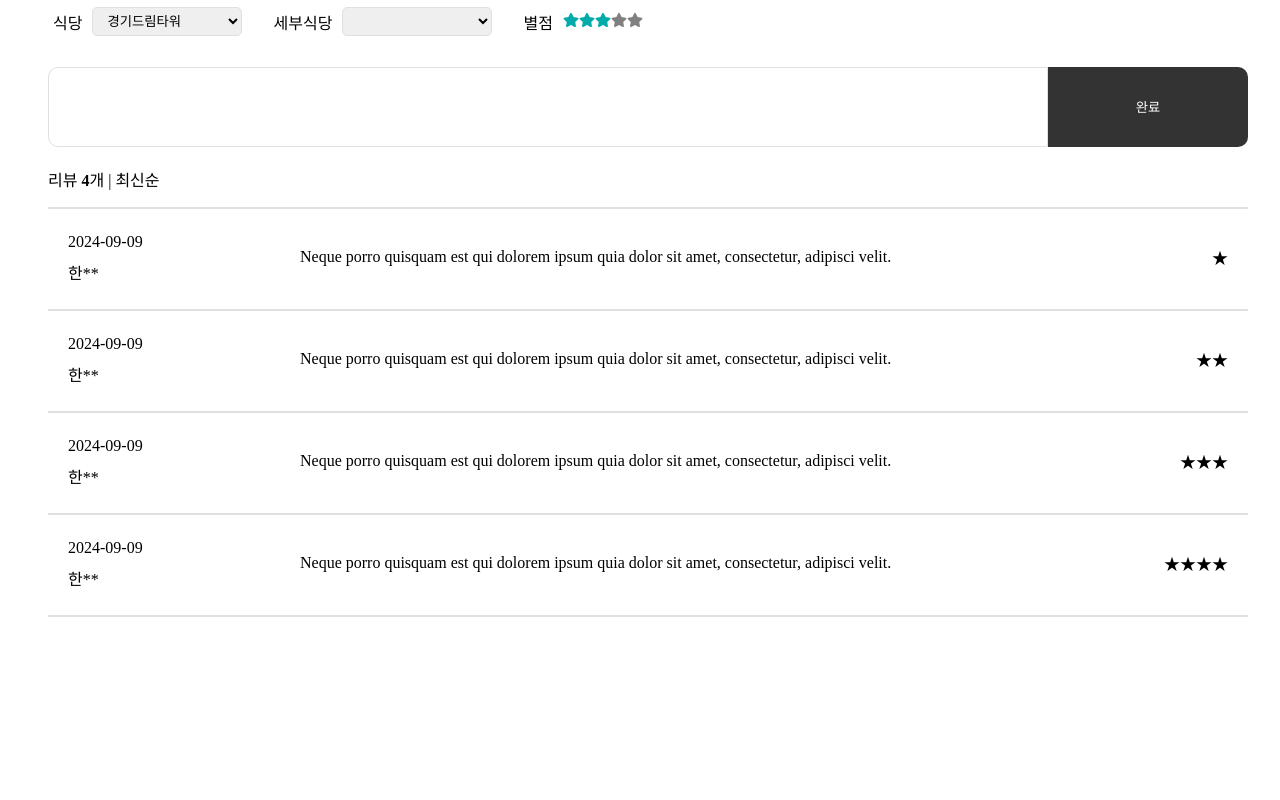
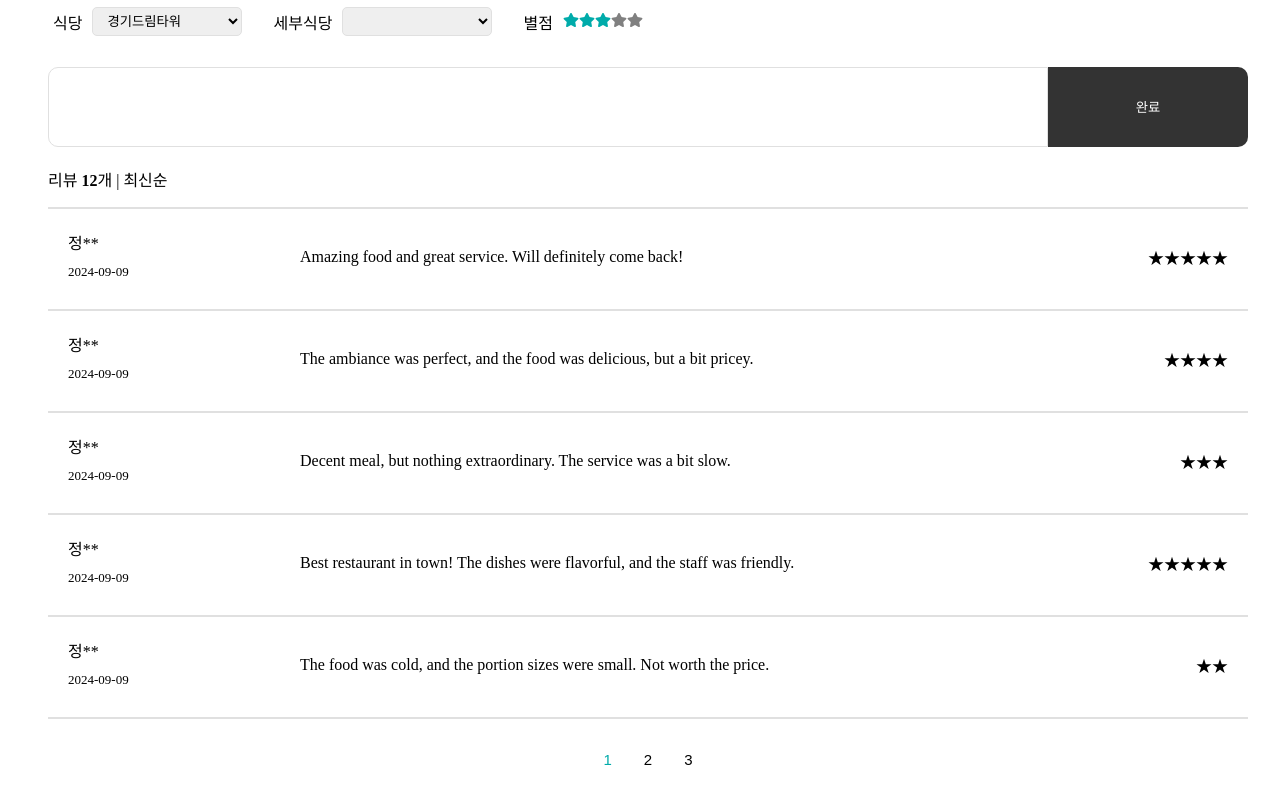
Before and after one commit to cho4u4o/Kyonggi-Univ-Diet-Information-FE, a React (Vite) app: page /comment in a window 1280 px wide. Shown: the part 584-1384 px from the top of the page. Before the commit the page ends 1217 px from the top, so only its background shows below. Built offline with nearby package versions, Linux system fonts and the light colour scheme.

Commit message:
feat : add pagination

```diff
--- /dev/null
+++ b/src/components/ReviewPagination.tsx
@@ -0,0 +1,193 @@
+import styled from '@emotion/styled'
+import React, { useState } from 'react'
+
+const Datas = [
+  {
+    id: 1,
+    rating: 5,
+    content: 'Amazing food and great service. Will definitely come back!',
+  },
+  {
+    id: 2,
+    rating: 4,
+    content:
+      'The ambiance was perfect, and the food was delicious, but a bit pricey.',
+  },
+  {
+    id: 3,
+    rating: 3,
+    content:
+      'Decent meal, but nothing extraordinary. The service was a bit slow.',
+  },
+  {
+    id: 4,
+    rating: 5,
+    content:
+      'Best restaurant in town! The dishes were flavorful, and the staff was friendly.',
+  },
+  {
+    id: 5,
+    rating: 2,
+    content:
+      'The food was cold, and the portion sizes were small. Not worth the price.',
+  },
+  {
+    id: 6,
+    rating: 4,
+    content: 'Great location and nice food. The dessert was especially good.',
+  },
+  {
+    id: 7,
+    rating: 3,
+    content: 'The experience was okay, but there are better options nearby.',
+  },
+  {
+    id: 8,
+    rating: 5,
+    content:
+      'Incredible experience! Every dish was well-prepared and tasted fantastic.',
+  },
+  {
+    id: 9,
+    rating: 1,
+    content:
+      'Terrible experience. The food was undercooked, and the service was rude.',
+  },
+  {
+    id: 10,
+    rating: 4,
+    content:
+      'Nice variety on the menu and reasonable prices. Will visit again soon.',
+  },
+  {
+    id: 11,
+    rating: 2,
+    content: 'The restaurant was overcrowded, and the wait time was too long.',
+  },
+  {
+    id: 12,
+    rating: 5,
+    content:
+      'Absolutely loved it! The flavors were spot on, and the service was top-notch.',
+  },
+]
+
+const Divider = styled.hr`
+  border: 0.8px solid #e0e0e0;
+  margin-top: 0.75rem;
+`
+
+interface ReviewItemProps {
+  rating: number
+  comment: string
+}
+
+const ReviewItem: React.FC<ReviewItemProps> = ({ rating, comment }) => {
+  const ReviewContainer = styled.div`
+    height: 60px;
+    padding: 10px 20px;
+    align-items: center;
+    display: grid;
+    grid-template-columns: 1fr 3fr 1fr;
+    grid-template-rows: 1fr 1fr;
+  `
+  const ReviewDate = styled.span`
+    font-family: 'Pretendard';
+    font-size: 13px;
+    grid-column: 1;
+    grid-row: 2;
+  `
+  const ReviewWriter = styled.span`
+    font-family: 'Pretendard';
+    grid-column: 1;
+    grid-row: 1;
+  `
+  const ReviewContent = styled.span`
+    font-family: 'Pretendard';
+    font-weight: light;
+    grid-column: 2;
+    grid-row: span 2 / span 2;
+  `
+  const ReviewStar = styled.span`
+    grid-column: 3;
+    grid-row: span 2 / span 2;
+    display: flex;
+    justify-content: flex-end;
+  `
+
+  return (
+    <>
+      <ReviewContainer>
+        <ReviewDate>2024-09-09</ReviewDate>
+        <ReviewWriter>정**</ReviewWriter>
+        <ReviewContent>{comment}</ReviewContent>
+        <ReviewStar>{'★'.repeat(rating)}</ReviewStar>
+      </ReviewContainer>
+      <Divider />
+    </>
+  )
+}
+
+const itemsPerPage = 5
+
+const ReviewPagination: React.FC = () => {
+  const [currentPage, setCurrentPage] = useState(1)
+  const startIndex = (currentPage - 1) * itemsPerPage
+  const currentPageData = Datas.slice(startIndex, startIndex + itemsPerPage)
+  const totalPages = Math.ceil(Datas.length / itemsPerPage)
+
+  const handlePageChange = (page: number) => {
+    setCurrentPage(page)
+  }
+
+  const ButtonWrapper = styled.div`
+    display: flex;
+    justify-content: center;
+    padding: 0.75rem 1.5rem;
+  `
+
+  const PaginationButton = styled.button<{ isActive: boolean }>`
+    padding: 0.75rem;
+    margin: 0 0.25rem;
+    border: none;
+    background-color: transparent;
+    cursor: pointer;
+    font-size: 15px;
+    &:hover {
+      color: #00abaa;
+    }
+    ${(props) => props.isActive && `color: #00abaa;`}
+  `
+
+  return (
+    <>
+      <p>
+        리뷰 <b>{Datas.length}</b>개 | 최신순
+      </p>
+      <Divider />
+      <div>
+        {currentPageData.map((data) => (
+          <ReviewItem
+            key={data.id}
+            comment={data.content}
+            rating={data.rating}
+          />
+        ))}
+      </div>
+
+      <ButtonWrapper>
+        {[...Array(totalPages)].map((_, index) => (
+          <PaginationButton
+            key={index}
+            isActive={currentPage === index + 1}
+            onClick={() => handlePageChange(index + 1)}
+          >
+            {index + 1}
+          </PaginationButton>
+        ))}
+      </ButtonWrapper>
+    </>
+  )
+}
+
+export default ReviewPagination
--- a/src/pages/CommentPage.tsx
+++ b/src/pages/CommentPage.tsx
@@ -2,6 +2,7 @@ import styled from '@emotion/styled'
 import ReviewInput from '../components/ReviewInput'
 import Carousel from '../components/BestReviewCarousel'
 import { EmblaOptionsType } from 'embla-carousel'
+import ReviewPagination from '../components/ReviewPagination'
 
 const OPTIONS: EmblaOptionsType = { align: 'start', loop: true }
 const SLIDE_COUNT = 7
@@ -14,72 +15,6 @@ const Body = styled.div`
   width: 100vw;
   box-sizing: border-box;
 `
-
-const Divider = styled.hr`
-  border: 0.8px solid #e0e0e0;
-  margin-top: 0.75rem;
-`
-
-function ReviewView() {
-  const ReviewContainer = styled.div`
-    height: 60px;
-    padding: 10px 20px;
-    align-items: center;
-    display: grid;
-    grid-template-columns: 1fr 3fr 1fr;
-    grid-template-rows: 1fr 1fr;
-  `
-  const ReviewDate = styled.span`
-    grid-column: 1;
-    grid-row: 1;
-  `
-  const ReviewWriter = styled.span`
-    grid-column: 1;
-    grid-row: 2;
-  `
-  const ReviewContent = styled.span`
-    grid-column: 2;
-    grid-row: span 2 / span 2;
-  `
-  const ReviewStar = styled.span`
-    grid-column: 3;
-    grid-row: span 2 / span 2;
-    display: flex;
-    justify-content: flex-end;
-  `
-
-  const Review = ({
-    score,
-    name,
-    comment,
-  }: {
-    score: number
-    name: string
-    comment: string
-  }) => (
-    <>
-      <ReviewContainer>
-        <ReviewDate>2024-09-09</ReviewDate>
-        <ReviewWriter>{name}**</ReviewWriter>
-        <ReviewContent>{comment}</ReviewContent>
-        <ReviewStar>{'★'.repeat(score + 1)}</ReviewStar>
-      </ReviewContainer>
-      <Divider />
-    </>
-  )
-  return (
-    <>
-      {Array.from({ length: 4 }).map((_, i) => (
-        <Review
-          score={i}
-          name="한"
-          comment="Neque porro quisquam est qui dolorem ipsum quia dolor sit amet, consectetur, adipisci velit."
-          key={i}
-        />
-      ))}
-    </>
-  )
-}
 
 const H1 = styled.h1`
   @media (max-width: 480px) {
@@ -94,11 +29,8 @@ function CommentPage() {
       <Carousel slides={SLIDES} options={OPTIONS} />
       <H1>전체 후기</H1>
       <ReviewInput />
-      <p>
-        리뷰 <b>4</b>개 | 최신순
-      </p>
-      <Divider />
-      <ReviewView />
+
+      <ReviewPagination />
     </Body>
   )
 }
```
